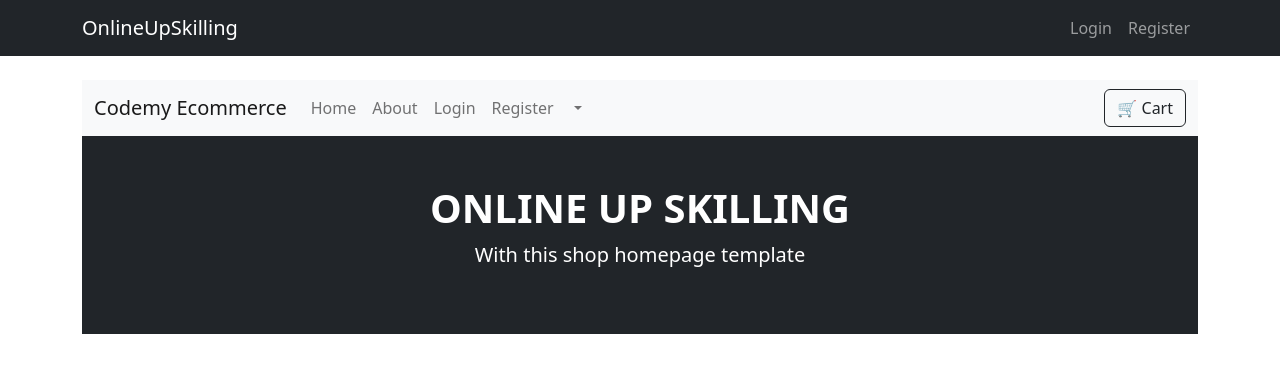
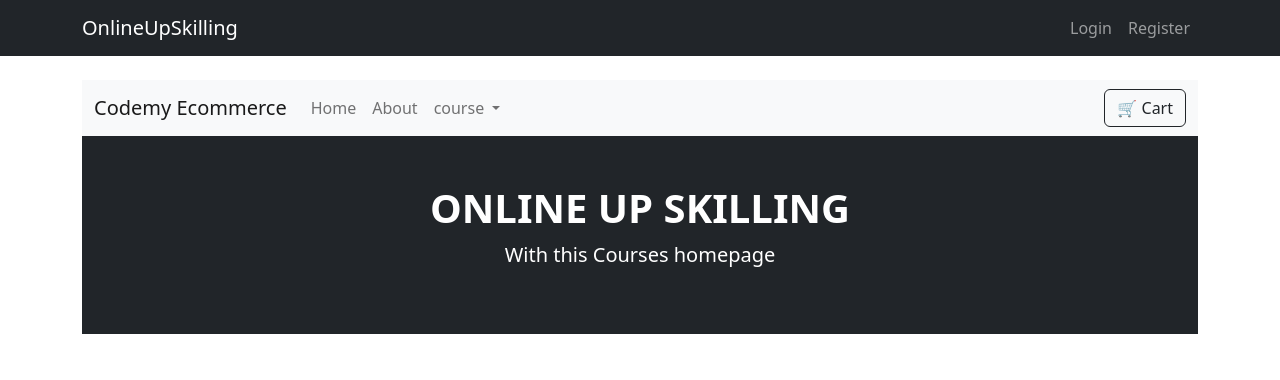
Before and after one commit to rakhikhinder/OnlineUpskilling, a Django app: page / in a window 1280 px wide. Shown: the top 380 px of the page. Run offline with Django 5.2, Linux system fonts and the light colour scheme.

Commit message:
add card

```diff
--- a/crudapi/templates/dashboard.html
+++ b/crudapi/templates/dashboard.html
@@ -28,15 +28,14 @@
       <ul class="navbar-nav me-auto mb-2 mb-lg-0">
         <li class="nav-item"><a class="nav-link" href="#">Home</a></li>
         <li class="nav-item"><a class="nav-link" href="#">About</a></li>
-        <li class="nav-item"><a class="nav-link" href="#">Login</a></li>
-        <li class="nav-item"><a class="nav-link" href="#">Register</a></li>
+
         <li class="nav-item dropdown">
           <a class="nav-link dropdown-toggle" href="#" role="button" data-bs-toggle="dropdown">
-
+            course
           </a>
           <ul class="dropdown-menu">
-            <li><a class="dropdown-item" href="#">All Products</a></li>
-            <li><a class="dropdown-item" href="#">Popular</a></li>
+            <li><a class="dropdown-item" href="#">All Courses</a></li>
+            <li><a class="dropdown-item" href="#">Popular course </a></li>
             <li><a class="dropdown-item" href="#">New Arrivals</a></li>
           </ul>
         </li>
@@ -52,7 +51,7 @@
 <header class="bg-dark text-white py-5">
   <div class="container text-center">
     <h1 class="fw-bold">ONLINE UP SKILLING </h1>
-    <p class="lead">With this shop homepage template</p>
+    <p class="lead">With this Courses homepage </p>
   </div>
 </header>
 
--- a/crudapi/views.py
+++ b/crudapi/views.py
@@ -3,17 +3,21 @@ from django.contrib.auth.decorators import login_required
 from django.contrib.auth import login
 from .models import Teacher, Student
 from .forms import UserRegisterForm, TeacherProfileForm, StudentProfileForm
-from django.shortcuts import render
-
-
 def dashboard(request):
      products = [
         {"name": "Python Programming", "price": 19.99, "image": "https://i.ytimg.com/vi/-WyMacArwHA/hq720.jpg?sqp=-oaymwEXCK4FEIIDSFryq4qpAwkIARUAAIhCGAE=&rs=AOn4CLApd3J5A_5EfFd9CFQVcDk0EK9jCw"},
-        {"name": "Tkinter Programming", "price": 9.98, "image": "tkinter.jpg"},
-        {"name": "Ruby Programming", "price": 21.98, "image": "ruby.jpg"},
+        {"name": "Tkinter Programming", "price": 9.98, "image": ""},
         {"name": "Ruby on Rails", "price": 24.99, "image": "rails.jpg"},
         {"name": "Flask Programming", "price": 15.49, "image": "flask.jpg"},
         {"name": "Django Programming", "price": 18.75, "image": "django.jpg"},
+         {"name": "Django Programming", "price": 18.75, "image": "django.jpg"},
+         {"name": "Django Programming", "price": 18.75, "image": "django.jpg"},
+         {"name": "Django Programming", "price": 18.75, "image": "django.jpg"},
+         {"name": "Django Programming", "price": 18.75, "image": "django.jpg"},
+         {"name": "Django Programming", "price": 18.75, "image": "django.jpg"},
+         {"name": "Django Programming", "price": 18.75, "image": "django.jpg"},
+         {"name": "Django Programming", "price": 18.75, "image": "django.jpg"},
+
     ]
 
      return render(request, 'dashboard.html', {'products': products})
```
